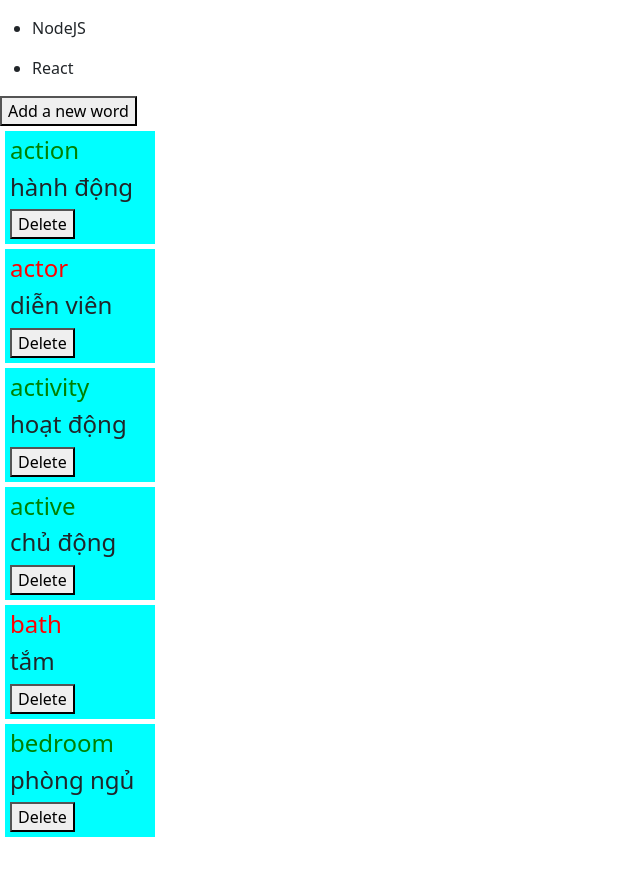
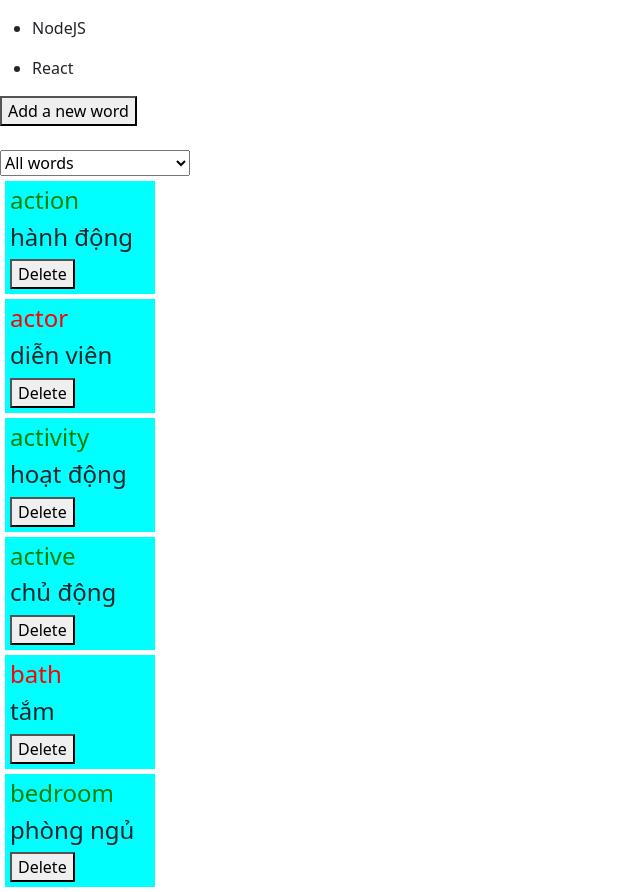
Before and after one commit to AlbertHoang/AngularLearning, an Angular app: page / in a window 1280 px wide. Shown: the part 845-1737 px from the top of the page, without its empty margins (0-640 px from the left). Before the commit the page ends 1687 px from the top, so only its background shows below. Built offline with nearby package versions, Linux system fonts and the light colour scheme.

Commit message:
Filter word

```diff
--- a/src/app/words/words.component.html
+++ b/src/app/words/words.component.html
@@ -8,11 +8,19 @@
 <button (click)="addWord();">Add a new word</button>
 </div>
 <button (click)="isShowForm = true" *ngIf="!isShowForm">Add a new word</button>
+<br><br>
+<select [(ngModel)]="filterStatus">
+    <option value="All words">All words</option>
+    <option value="Memorized words">Memorized words</option>
+    <option value="Not Memorized words">Not Memorized words</option>
+</select>
 <!-- ngFor -->
-<div *ngFor="let word of arrWords" class="word">
+<div *ngFor="let word of arrWords" >
+    <div class="word" *ngIf="getShowStatus(word.memorized)">
     <h4 [ngStyle]="{color: word.memorized ? 'green' : 'red'}">
         {{word.en}}
     </h4>
     <h4>{{word.vn}}</h4>
     <button (click)="removeWord(word.id)">Delete</button>
+    </div>
 </div>
--- a/src/app/words/words.component.ts
+++ b/src/app/words/words.component.ts
@@ -6,6 +6,7 @@ import { Component, OnInit } from '@angular/core';
   styleUrls: ['./words.component.css'],
 })
 export class WordsComponent implements OnInit {
+  filterStatus = "All words";
   newEn = '';
   newVn = '';
   isShowForm = false;
@@ -33,8 +34,16 @@ export class WordsComponent implements OnInit {
     this.newVn = '';
     this.isShowForm = false;
   }
+
   removeWord(id: number){
     const index = this.arrWords.findIndex(word => word.id === id);
     this.arrWords.splice(index, 1);
   }
+
+  getShowStatus(memorized: boolean){
+    const viewAll = this.filterStatus === 'All words';
+    const viewMemorizedword = this.filterStatus === 'Memorized words' && memorized;
+    const viewNotMemorizedWord = this.filterStatus === 'Not Memorized words' && !memorized;
+    return viewAll || viewMemorizedword || viewNotMemorizedWord;
+  }
 }
```
